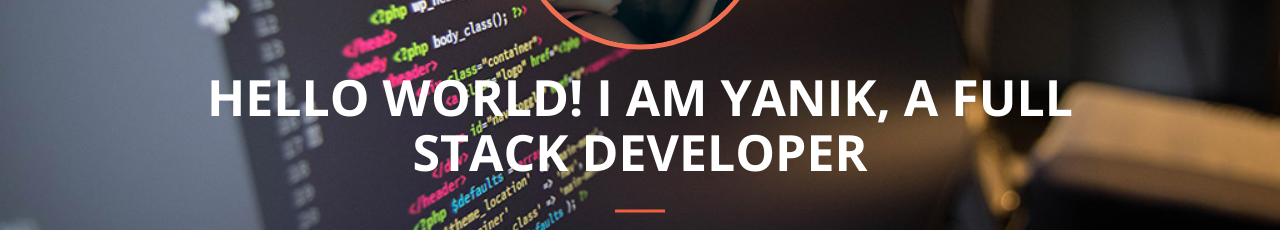
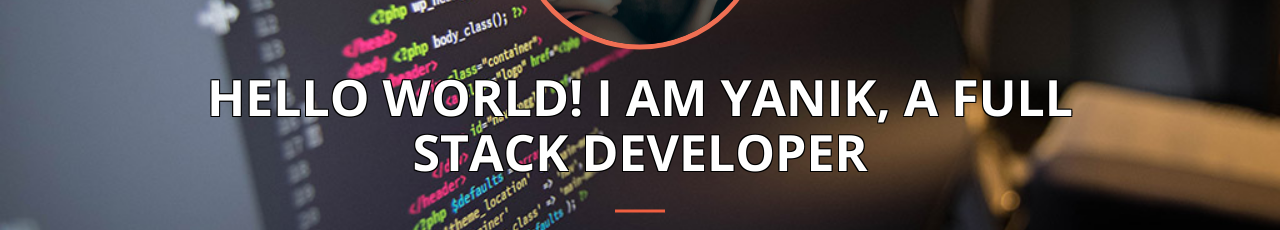
Before and after one commit to Yanik-Dev/yanik-dev.github.io, a plain HTML site: page index.html in a window 1280 px wide. Shown: the part 389-619 px from the top of the page. Drawn offline with nearby package versions, Linux system fonts and the light colour scheme.

Commit message:
update header content

```diff
--- a/index.html
+++ b/index.html
@@ -74,7 +74,7 @@
                 <br />
                 <br />
                 <img class="img-responsive img-circle picture" src="./img/my_pic.jpg" style="width:250px;height:250px;margin: 0 auto; margin-bottom: 20px;">
-                <h1 id="homeHeading">Hello world! I am Yanik, a full stack developer</h1>
+                <h1 id="homeHeading" style="text-shadow:-1px -1px 0 #000, 1px -1px 0 #000,-1px 1px 0 #000,1px 1px 0 #000; ">Hello world! I am Yanik, a full stack developer</h1>
                 <hr>
                 <a href="#about">Learn more about what I do <i class="fa fa-4 fa-angle-down"></i></a>
 
```
